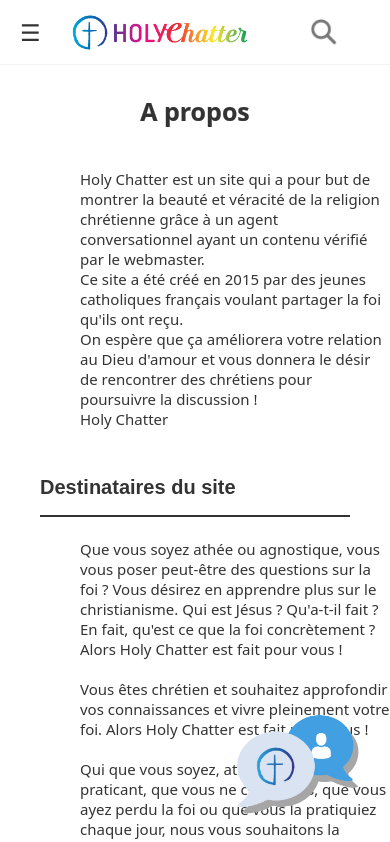
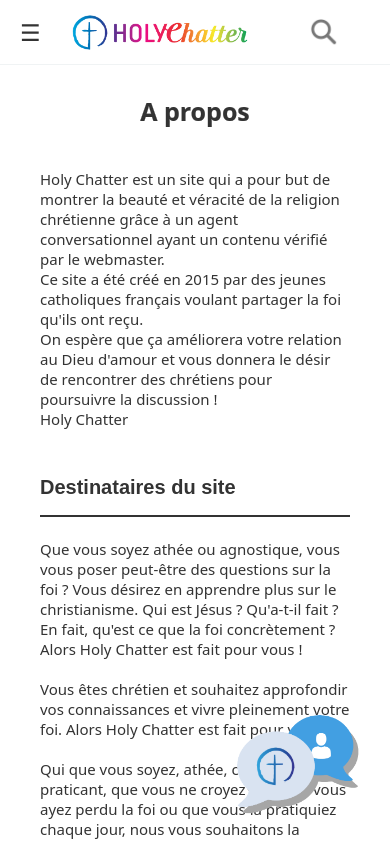
Before and after one commit to holychatter/frontend, a React (Create React App) app: page /fr/a-propos in a window 390 px wide. Shown: the top 842 px of the page. Built offline with nearby package versions, Linux system fonts and the light colour scheme.

Commit message:
Fix margins of about page

```diff
--- a/src/assets/resources/custom/style/main-6.css
+++ b/src/assets/resources/custom/style/main-6.css
@@ -56,7 +56,11 @@
   font-weight:400;
 }
 
-
+.hc-content-text-paddings
+{
+  margin-left: 80px;
+  margin-right: 80px;
+}
 
 
 .hc-fixed-banner {
@@ -278,6 +282,11 @@
   max-width:730px;
   margin:0 auto;
   font-weight:400;
+}
+.hc-content-text-paddings
+{
+  margin-left: 40px;
+  margin-right: 40px;
 }
 .hc-edit-content-left-space-offset {
   left: 0px;
--- a/src/pages/About.js
+++ b/src/pages/About.js
@@ -20,13 +20,13 @@
             <H1TitleId language={language} titleId="about" />
             <br /><br />
 
-            <div className='hc-content-text' style={{ marginLeft: 80 }}>
+            <div className='hc-content-text hc-content-text-paddings'>
                 <GetInnerHtmlStrLocalized language={language} textId="aboutHolyChatterContent" />
             </div>
             <br /><br />
             <H2TitleId language={language} titleId="recipientsOfTheSite" />
             <br />
-            <div className='hc-content-text' style={{ marginLeft: 80 }}>
+            <div className='hc-content-text hc-content-text-paddings'>
                 <GetInnerHtmlStrLocalized language={language} textId="forWhoContent" />
                 <Link to={"/" + language + "/" + GetStrLocalized(language, "chatbotFolderName")}><GetHtmlStrLocalized language={language} textId="readyToChat" /></Link>
             </div>
```
